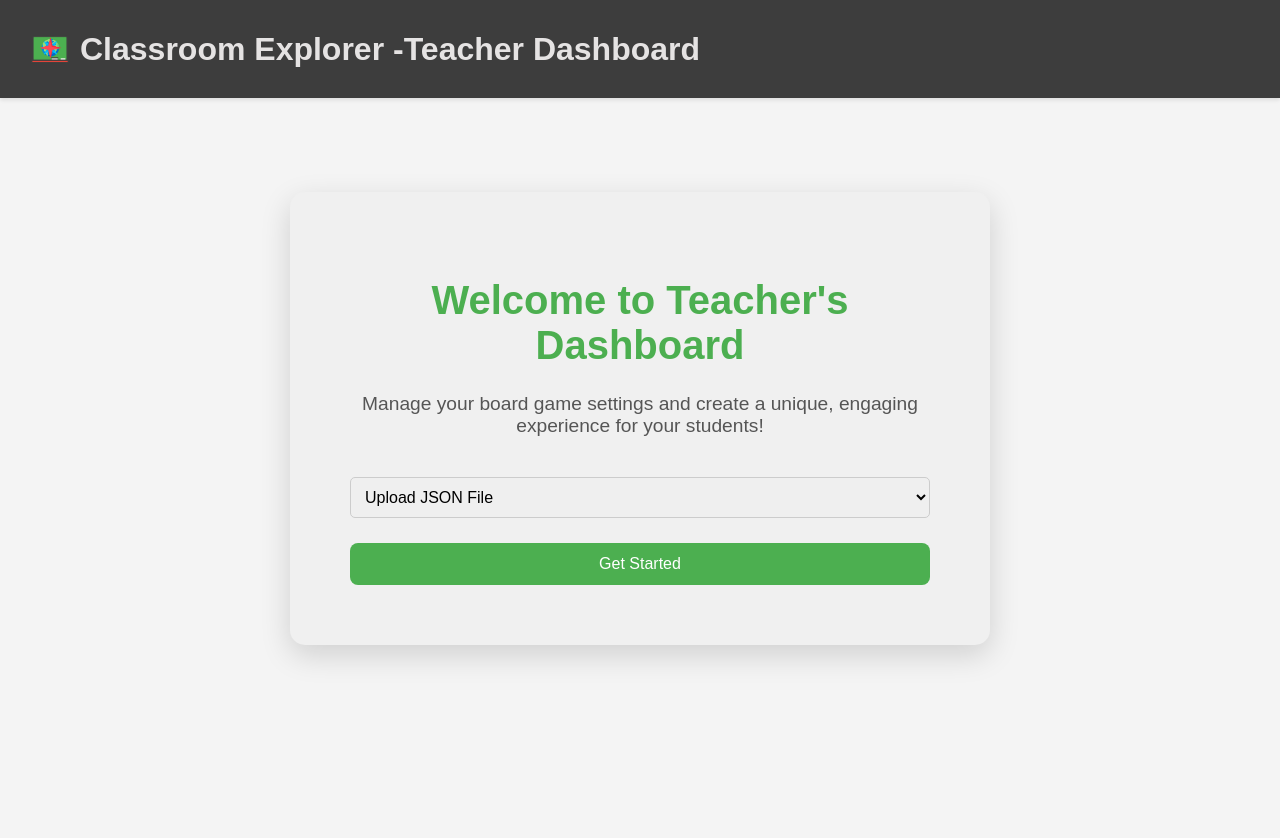
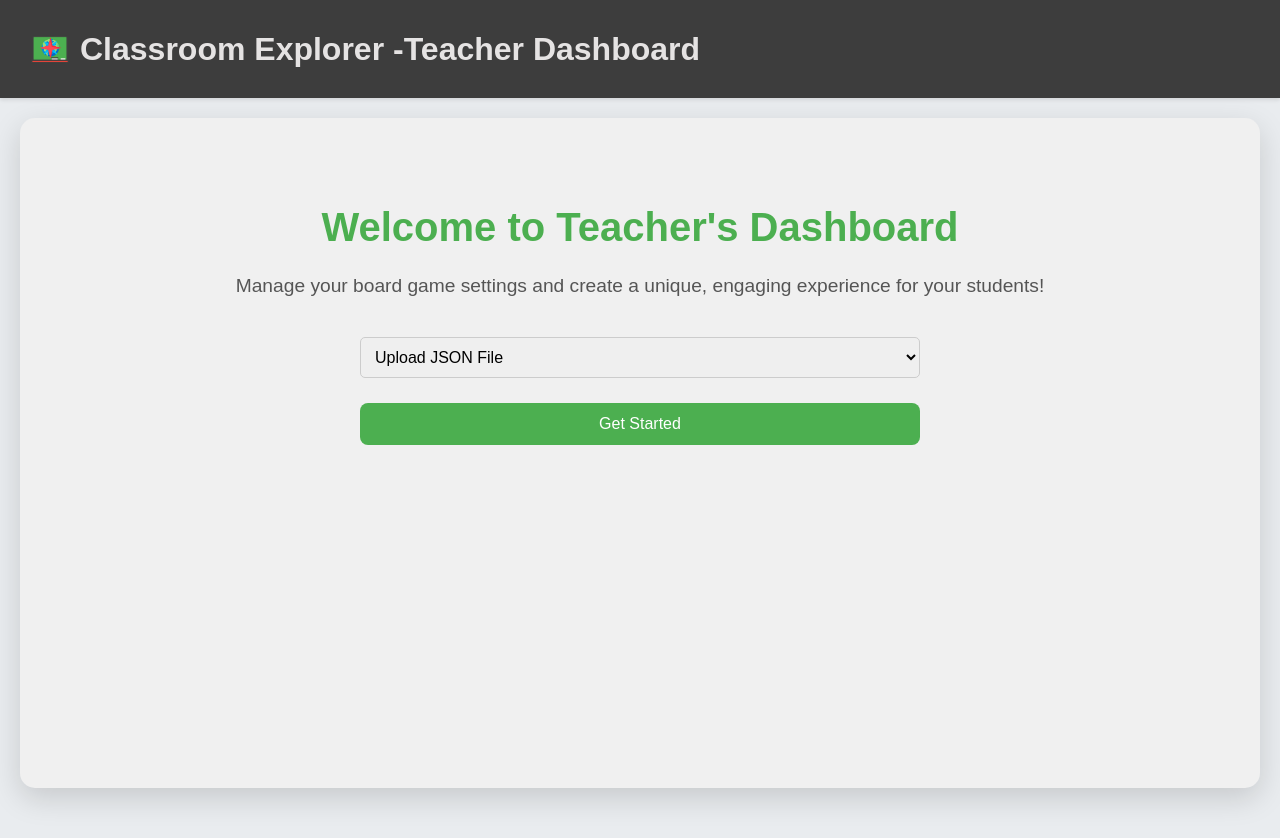
Before and after one commit to jackmok33/teacher-ui, a React (Vite) app: page / in a window 1280 px wide. Before the commit the page ends 800 px from the top, so only its background shows below. Built offline with nearby package versions, Linux system fonts and the light colour scheme.

Commit message:
better homepage

```diff
--- a/src/styles/Homepage.css
+++ b/src/styles/Homepage.css
@@ -2,44 +2,51 @@
 body {
     margin: 0;
     font-family: 'Poppins', sans-serif;
-    background-color: white; /* Set page background to white */
-    color: #333; /* Dark text for contrast */
+    background-color: white;
+    color: #333;
 }
 
-/* Homepage Layout */
+/* Homepage Layout - now acts as the canvas covering the full page */
 .homepage {
-    height: 80vh;
+    min-height: calc(100vh - 60px); /* Adjust 60px to match your header height */
+    width: 100%;
+    padding: 20px;
+    box-sizing: border-box;
+    background-color: #e9ecef; /* Example canvas background */
     display: flex;
-    justify-content: center;
-    align-items: center;
+    flex-direction: column;
+    padding-bottom: 50px;
 }
 
-/* Hero Section */
+/* Hero Section - stretched to fill the homepage without max-width constraints */
 .hero {
-    background-color: #f0f0f0; /* Light gray background for the box */
-    padding: 60px; /* Increased padding for more content space */
-    border-radius: 15px; /* Slightly rounder corners */
-    box-shadow: 0 10px 30px rgba(0, 0, 0, 0.15); /* More pronounced shadow */
-    width: 90%;
-    max-width: 700px; /* Increased max-width for larger screens */
+    background-color: #f0f0f0;
+    padding: 60px;
+    border-radius: 15px;
+    box-shadow: 0 10px 30px rgba(0, 0, 0, 0.15);
+    width: 100%;       /* Stretches the hero box to the full width of the canvas */
+    margin: 0;         /* Remove auto margins so it isn't centered in a narrower box */
+    flex:1;
     text-align: center;
 }
 
 /* Heading and Paragraph */
 .hero h1 {
-    font-size: 2.5rem; /* Larger font size for the header */
-    color: #4caf50; /* Green for the header */
+    font-size: 2.5rem;
+    color: #4caf50;
     margin-bottom: 25px;
 }
 
 .hero p {
-    font-size: 1.2rem; /* Slightly larger font size for the paragraph */
+    font-size: 1.2rem;
     margin-bottom: 30px;
-    color: #555; /* Lighter color for paragraph */
+    color: #555;
 }
 
-/* Form Styles */
+/* Form Styles remain the same */
 .name-form {
+    width: 50%;           /* Updated to 50% width */
+    margin: 0 auto;       /* Centers the form horizontally */
     display: flex;
     flex-direction: column;
     gap: 15px;
@@ -47,14 +54,14 @@ body {
 
 .name-input {
     padding: 12px 18px;
-    border: 1px solid #ccc; /* Light border */
+    border: 1px solid #ccc;
     border-radius: 8px;
     font-size: 1rem;
     transition: border 0.3s ease;
 }
 
 .name-input:focus {
-    border-color: #4caf50; /* Highlight border on focus */
+    border-color: #4caf50;
     outline: none;
 }
 
@@ -82,16 +89,15 @@ body {
     border: 1px solid #ccc;
 }
 
-
 /* Responsive Design */
 @media (max-width: 768px) {
     .hero {
-        padding: 30px; /* Smaller padding for mobile devices */
+        padding: 30px;
     }
     .hero h1 {
-        font-size: 2rem; /* Adjust heading size for smaller screens */
+        font-size: 2rem;
     }
     .hero p {
-        font-size: 1rem; /* Adjust paragraph size for smaller screens */
+        font-size: 1rem;
     }
 }
```
